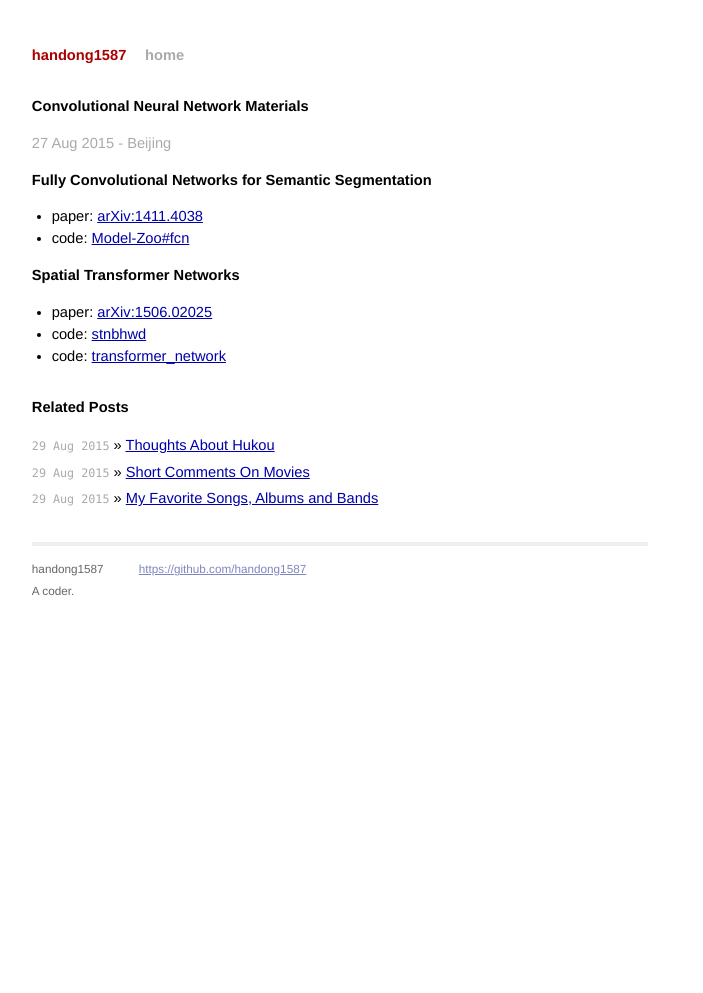
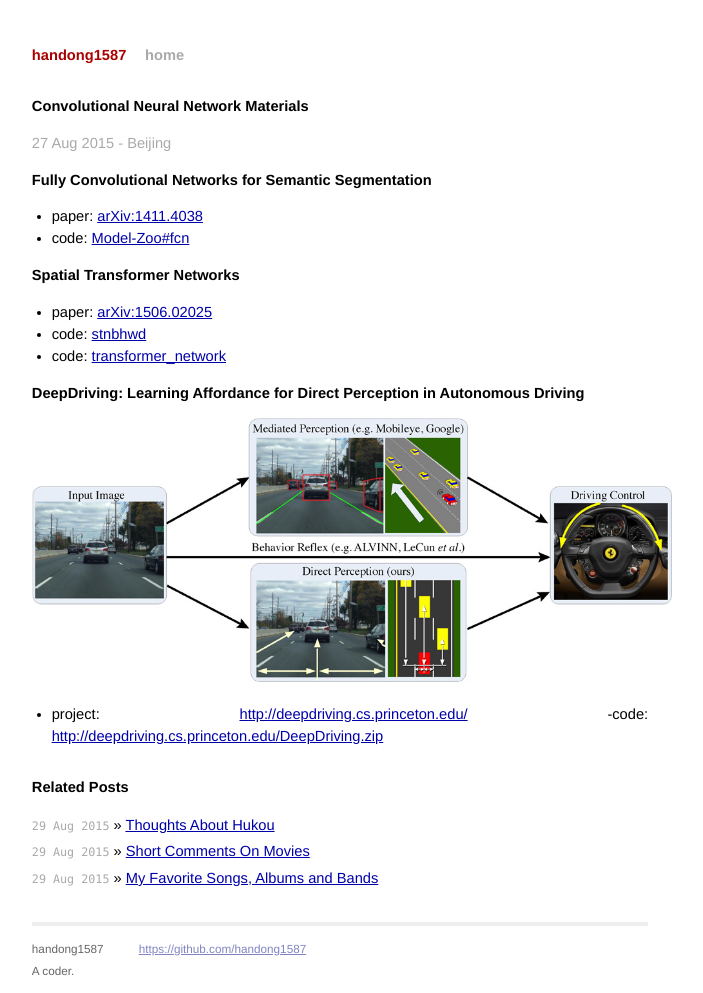
Before and after one commit to handong1587/handong1587.github.io, a Jekyll site: the page built from _posts/deep_learning/2015-08-27-cnn-materials.md, in a window 1280 px wide. Shown: the whole page, without its empty margins (300-1003 px from the left). Built offline with Jekyll 4.4.1, drawn with Linux system fonts in a browser that asks for light colours; Markdown is read by kramdown in place of the engine named in the settings; before the commit the page ends 944 px from its top, so only the background shows below that.

Commit message:
add new content

```diff
--- a/_posts/deep_learning/2015-08-27-cnn-materials.md
+++ b/_posts/deep_learning/2015-08-27-cnn-materials.md
@@ -19,3 +19,11 @@ title: Convolutional Neural Network Materials
 - paper: [arXiv:1506.02025](http://arxiv.org/abs/1506.02025)
 - code: [stnbhwd](https://github.com/qassemoquab/stnbhwd)
 - code: [transformer_network](https://github.com/skaae/transformer_network)
+
+**DeepDriving: Learning Affordance for Direct Perception in Autonomous Driving**
+
+<img src="/assets/cnn-materials/teaser_deepdriving.jpg"
+ width="640" />
+
+- project: [http://deepdriving.cs.princeton.edu/](http://deepdriving.cs.princeton.edu/)
+-code: [http://deepdriving.cs.princeton.edu/DeepDriving.zip](http://deepdriving.cs.princeton.edu/DeepDriving.zip)
```
Also changed, not shown: _posts/deep_learning/2015-08-27-cnn-and-arts.md (+7 -0 lines), assets/cnn-and-arts/teaser_Style_Transfer_for_Headshot_Portraits.jpg (added), assets/cnn-materials/teaser_deepdriving.jpg (added).
